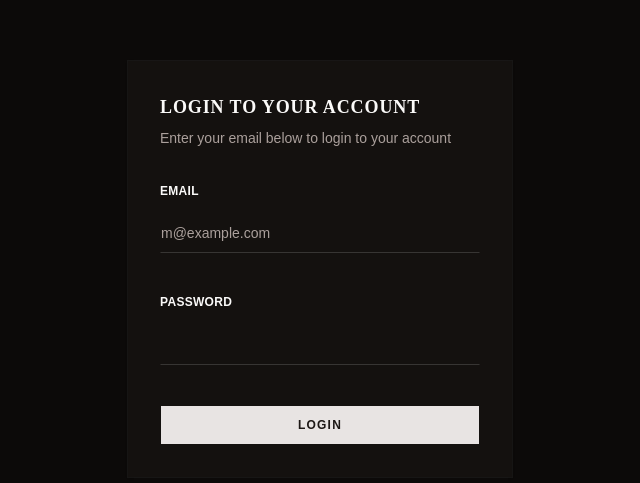
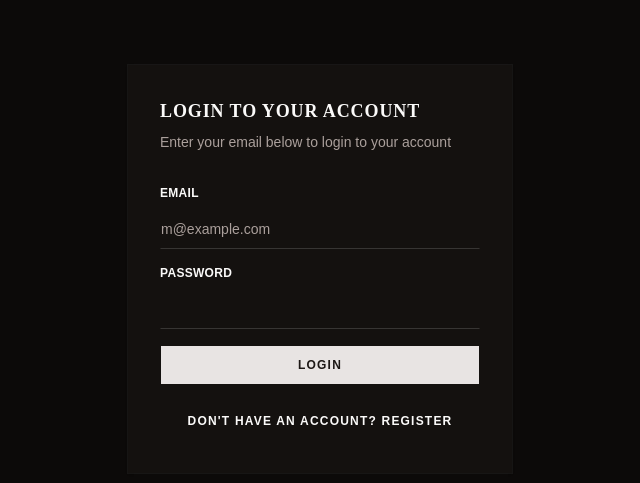
Before and after one commit to StandaFrontMan/RAG-Chat, a React (Vite) app in the folder client/: page /login in a window 1280 px wide. Shown: the part 131-614 px from the top of the page, without its empty margins (320-960 px from the left). Built offline with nearby package versions, Linux system fonts and the light colour scheme; no server answers.

Commit message:
feat: auth api, MVVM login form

```diff
--- a/client/package.json
+++ b/client/package.json
@@ -15,6 +15,7 @@
     "@fontsource-variable/playfair-display": "^5.3.0",
     "@reduxjs/toolkit": "^2.13.0",
     "@tailwindcss/vite": "^4.3.3",
+    "@tanstack/react-query": "^5.104.2",
     "class-variance-authority": "^0.7.1",
     "cn": "^0.4.0",
     "lucide-react": "^1.56.0",
--- /dev/null
+++ b/client/src/api/auth.ts
@@ -0,0 +1,65 @@
+import type { AuthResponse, User } from "../types/auth/types";
+
+const JSON_HEADERS = new Headers({
+  'Content-Type': 'application/json',
+});
+
+export async function fetchMe(signal?: AbortSignal): Promise<User | null> {
+  const res = await fetch('/api/auth/me', {
+    credentials: 'include',
+    signal,
+  });
+
+  if (!res.ok) {
+    if (res.status === 401) return null;
+    throw new Error('Failed to fetch user');
+  }
+
+  return res.json();
+}
+
+export async function loginApi(
+  credentials: { email: string; password: string },
+  signal?: AbortSignal,
+): Promise<AuthResponse> {
+  const res = await fetch('/api/auth/login', {
+    method: 'POST',
+    headers: JSON_HEADERS,
+    credentials: 'include',
+    signal,
+    body: JSON.stringify(credentials),
+  });
+
+  const data = await res.json();
+
+  if (!res.ok) throw new Error(data.error || 'Login failed');
+
+  return data;
+}
+
+export async function registerApi(
+  credentials: { email: string; password: string },
+  signal?: AbortSignal,
+): Promise<AuthResponse> {
+  const res = await fetch('/api/auth/register', {
+    method: 'POST',
+    headers: JSON_HEADERS,
+    credentials: 'include',
+    signal,
+    body: JSON.stringify(credentials),
+  });
+
+  const data = await res.json();
+
+  if (!res.ok) throw new Error(data.error || 'Registration failed');
+
+  return data;
+}
+
+export async function logoutApi(signal?: AbortSignal): Promise<void> {
+  await fetch('/api/auth/logout', {
+    method: 'POST',
+    credentials: 'include',
+    signal,
+  });
+}
--- /dev/null
+++ b/client/src/feature/login-form/model/types.ts
@@ -0,0 +1,6 @@
+export interface LoginFormValues {
+  email: string;
+  password: string;
+}
+
+export type AuthMode = "login" | "register";
--- a/client/src/feature/login-form/ui/index.tsx
+++ b/client/src/feature/login-form/ui/index.tsx
@@ -1,46 +1,70 @@
-import { cn } from "cn"
-import { Card, CardContent, CardDescription, CardHeader, CardTitle } from "../../../components/ui/card"
-import { Field, FieldGroup, FieldLabel } from "../../../components/ui/field"
-import { Input } from "../../../components/ui/input"
-import { Button } from "../../../components/ui/button"
 
-export function LoginForm({
-  className,
-  ...props
-}: React.ComponentProps<"div">) {
+import { cn } from "cn";
+import { useLoginFormViewModel } from "../view-model/useLoginFormViewModel";
+import { Card, CardContent, CardDescription, CardHeader, CardTitle } from "../../../components/ui/card";
+import { Label } from "../../../components/ui/label";
+import { Input } from "../../../components/ui/input";
+import { Button } from "../../../components/ui/button";
+
+export function LoginForm({ className, ...props }: React.ComponentProps<"div">) {
+  const { mode, values, isLoading, error, handleChange, handleSubmit, toggleMode } =
+    useLoginFormViewModel();
+
+  const isLogin = mode === "login";
+
   return (
     <div className={cn("flex flex-col gap-6", className)} {...props}>
       <Card>
         <CardHeader>
-          <CardTitle>Login to your account</CardTitle>
+          <CardTitle>{isLogin ? "Login to your account" : "Create an account"}</CardTitle>
           <CardDescription>
-            Enter your email below to login to your account
+            {isLogin
+              ? "Enter your email below to login to your account"
+              : "Enter your details to create a new account"}
           </CardDescription>
         </CardHeader>
 
         <CardContent>
-          <form>
-            <FieldGroup>
-              <Field>
-                <FieldLabel htmlFor="email">Email</FieldLabel>
+          <form onSubmit={handleSubmit}>
+            <div className="flex flex-col gap-4">
+              <div className="flex flex-col gap-2">
+                <Label htmlFor="email">Email</Label>
                 <Input
                   id="email"
                   type="email"
                   placeholder="m@example.com"
                   required
+                  value={values.email}
+                  onChange={handleChange("email")}
+                  disabled={isLoading}
                 />
-              </Field>
-              <Field>
-                <FieldLabel htmlFor="password">Password</FieldLabel>
-                <Input id="password" type="password" required />
-              </Field>
-              <Field>
-                <Button type="submit">Login</Button>
-              </Field>
-            </FieldGroup>
+              </div>
+
+              <div className="flex flex-col gap-2">
+                <Label htmlFor="password">Password</Label>
+                <Input
+                  id="password"
+                  type="password"
+                  required
+                  value={values.password}
+                  onChange={handleChange("password")}
+                  disabled={isLoading}
+                />
+              </div>
+
+              {error && <p className="text-sm text-destructive">{error}</p>}
+
+              <Button type="submit" className="w-full" disabled={isLoading}>
+                {isLoading ? "Loading..." : isLogin ? "Login" : "Register"}
+              </Button>
+
+              <Button type="button" variant="ghost" className="w-full" onClick={toggleMode}>
+                {isLogin ? "Don't have an account? Register" : "Already have an account? Login"}
+              </Button>
+            </div>
           </form>
         </CardContent>
       </Card>
     </div>
-  )
+  );
 }
--- /dev/null
+++ b/client/src/feature/login-form/view-model/useLoginFormViewModel.ts
@@ -0,0 +1,42 @@
+import { useState } from "react";
+import { useAuth } from "../../../hooks/auth/useAuth";
+import type { AuthMode, LoginFormValues } from "../model/types";
+
+export function useLoginFormViewModel() {
+  const { login, register, isLoggingIn, isRegistering, loginError, registerError } = useAuth();
+
+  const [mode, setMode] = useState<AuthMode>("login");
+  const [values, setValues] = useState<LoginFormValues>({ email: "", password: "" });
+
+  const isLoading = mode === "login" ? isLoggingIn : isRegistering;
+  const error = mode === "login" ? loginError : registerError;
+
+  function handleChange(field: keyof LoginFormValues) {
+    return (e: React.ChangeEvent<HTMLInputElement>) => {
+      setValues((prev) => ({ ...prev, [field]: e.target.value }));
+    };
+  }
+
+  async function handleSubmit(e: React.FormEvent) {
+    e.preventDefault();
+    if (mode === "login") {
+      await login(values);
+    } else {
+      await register(values);
+    }
+  }
+
+  function toggleMode() {
+    setMode((prev) => (prev === "login" ? "register" : "login"));
+  }
+
+  return {
+    mode,
+    values,
+    isLoading,
+    error,
+    handleChange,
+    handleSubmit,
+    toggleMode,
+  };
+}
--- /dev/null
+++ b/client/src/hooks/auth/useAuth.ts
@@ -0,0 +1,56 @@
+import { useMutation, useQuery, useQueryClient } from "@tanstack/react-query";
+import { useNavigate } from "react-router-dom";
+import { fetchMe, loginApi, logoutApi, registerApi } from "../../api/auth";
+import { useAbortSignal } from "../shared/useAbortSignal";
+
+export function useAuth() {
+	const queryClient = useQueryClient()
+	const navigate = useNavigate()
+	const nextLoginSignal = useAbortSignal();
+  const nextRegisterSignal = useAbortSignal();
+
+	const {data: user, isLoading} = useQuery({
+		queryKey: ['auth', 'me'],
+		queryFn: ({signal}) => fetchMe(signal),
+		staleTime: 1000 * 60 * 5
+	})
+
+	const loginMutation = useMutation({
+    mutationFn: (credentials: { email: string; password: string }) =>
+      loginApi(credentials, nextLoginSignal()),
+		onSuccess: (data) => {
+			queryClient.setQueryData(['auth', 'me'], data.user)
+			navigate('/chat')
+		}
+	})
+
+	const registerMutation = useMutation({
+    mutationFn: (credentials: { email: string; password: string }) =>
+      registerApi(credentials, nextRegisterSignal()),
+    onSuccess: (data) => {
+      queryClient.setQueryData(['auth', 'me'], data.user);
+      navigate('/chat');
+    },
+  });
+
+	const logoutMutation = useMutation({
+    mutationFn: logoutApi,
+    onSuccess: () => {
+      queryClient.setQueryData(['auth', 'me'], null);
+      queryClient.clear(); // очищаем кэш чатов и заметок
+      navigate('/login');
+    },
+  });
+
+	return {
+    user,
+    isLoading,
+    login: loginMutation.mutateAsync,
+    isLoggingIn: loginMutation.isPending,
+    loginError: loginMutation.error?.message,
+    register: registerMutation.mutateAsync,
+    isRegistering: registerMutation.isPending,
+    registerError: registerMutation.error?.message,
+    logout: logoutMutation.mutate,
+  };
+}
--- /dev/null
+++ b/client/src/hooks/shared/useAbortSignal.ts
@@ -0,0 +1,13 @@
+import { useEffect, useRef } from "react";
+
+export function useAbortSignal() {
+  const ref = useRef<AbortController | null>(null);
+
+  useEffect(() => () => ref.current?.abort(), []); // отмена при размонтировании
+
+  return () => {
+    ref.current?.abort(); // отменяем предыдущий запрос (например, двойной клик)
+    ref.current = new AbortController();
+    return ref.current.signal;
+  };
+}
--- a/client/src/main.tsx
+++ b/client/src/main.tsx
@@ -1,14 +1,23 @@
-import { StrictMode } from 'react'
 import { createRoot } from 'react-dom/client'
 import './index.css'
 import App from './App.tsx'
 import { Provider } from 'react-redux'
 import { store } from './store/store.ts'
+import { QueryClient, QueryClientProvider } from '@tanstack/react-query';
+
+const queryClient = new QueryClient({
+  defaultOptions: {
+    queries: {
+      retry: 1, // не спамить повторными запросами при 401
+      refetchOnWindowFocus: false,
+    },
+  },
+});
 
 createRoot(document.getElementById('root')!).render(
-  <StrictMode>
 		<Provider store={store}>
+			<QueryClientProvider client={queryClient}>
 				<App />
+			</QueryClientProvider>
 		</Provider>
-  </StrictMode>,
 )
--- /dev/null
+++ b/client/src/types/auth/types.ts
@@ -0,0 +1,9 @@
+export interface User {
+  id: string;
+  email: string;
+  created_at: string;
+}
+export interface AuthResponse {
+  user: User;
+  token: string;
+}
```
Also changed, not shown: 1 other file (tests, documents, lock files or other folders).
